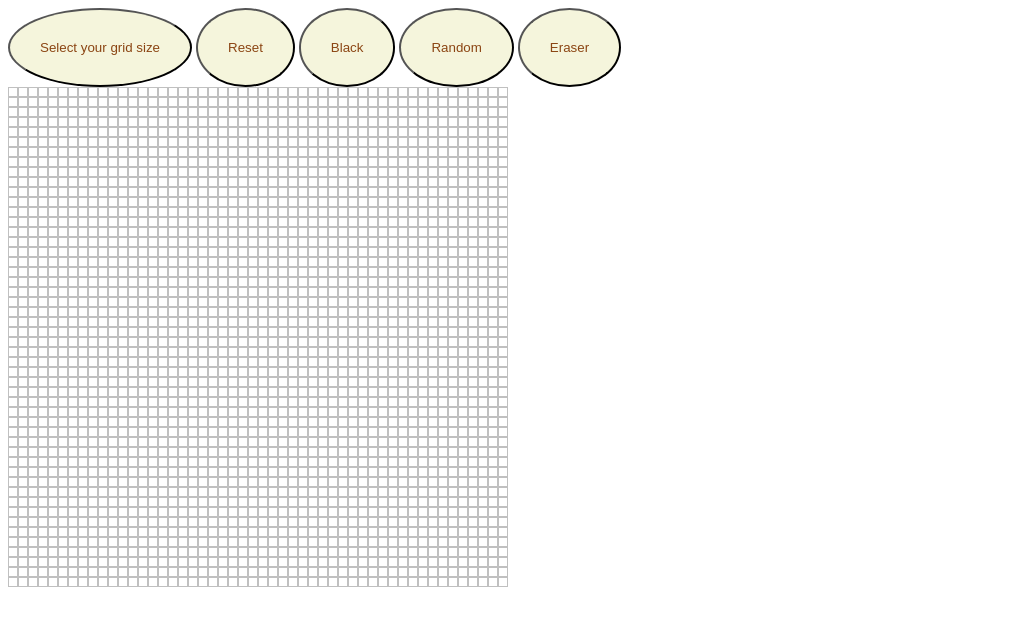
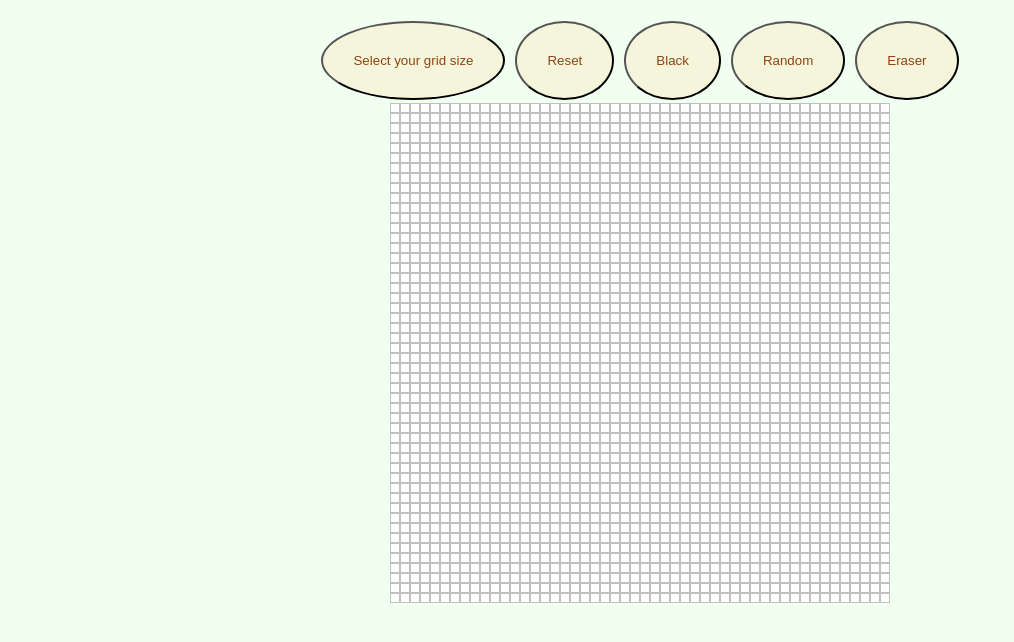
Before and after one commit to bickybong/PROJECT-ETCH-A-SKETCH, a plain HTML site: page index.html in a window 1280 px wide. Shown: the whole page, without its empty margins (0-1014 px from the left). Drawn offline with Linux system fonts and the light colour scheme.

Commit message:
Updated readme, centred divs

```diff
--- a/index.html
+++ b/index.html
@@ -8,12 +8,13 @@
     <script src="js.js" defer></script>
 </head>
 <body>
+    <div>
     <button id = "gridSize">Select your grid size</button>
     <button id = "reset">Reset</button>
     <button id ="black">Black</button>
     <button id ="rainbow">Random</button>
     <button id = "eraser">Eraser</button>
-
+    </div>
     <div class="gridTop"></div>
 </body>
 </html>
--- a/js.js
+++ b/js.js
@@ -56,9 +56,7 @@ const reset = document.querySelector("#reset");
 reset.addEventListener("click", () => {
     clearGrid();
     makeGrid(sizeNo);
-})
-
-//reset grid to white button
+})//reset grid to white button
 
 const black = document.querySelector("#black");
 black.addEventListener("click", e => color = "black" );
--- a/style.css
+++ b/style.css
@@ -1,8 +1,18 @@
+body{
+  display: flex;
+  flex-flow: column;
+  justify-content: center;
+  align-items: center;
+  background-color: honeydew;
+  padding: 10px;
+}
+
 button{
   padding: 30px;
   border-radius: 50%;
   color: saddlebrown;
   background-color: beige;
+  margin: 3px;
 }
 
 .grid{
```
Also changed, not shown: 1 other file.
